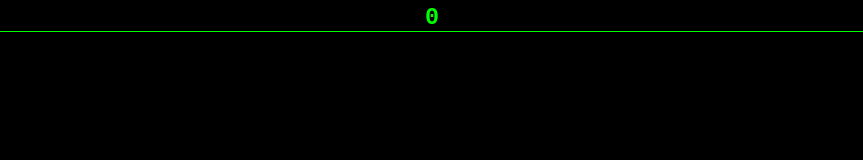
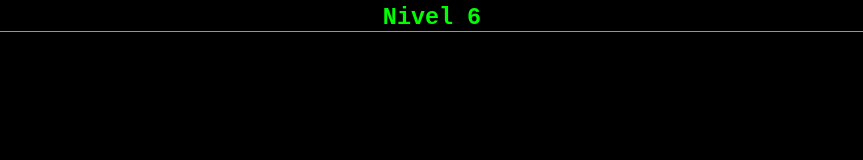
Before and after one commit to ivanchio97/hackthecode, a React (Vite) app: page /nivel6-hXkojsXupcvXazxtqX in a window 1280 px wide. Shown: the top 160 px of the page, without its empty margins (208-1071 px from the left). Built offline with nearby package versions, Linux system fonts and the light colour scheme.

Commit message:
little fix

```diff
--- a/src/Nivel6.jsx
+++ b/src/Nivel6.jsx
@@ -63,7 +63,7 @@ function Nivel6() {
 
   return (
     <>
-      <h3 className='nivel'>{aumento}</h3>
+      <h3 className='nivel'>Nivel 6</h3>
       <div className='game'>
         { !isActive && <a href='https://i.postimg.cc/QhRbXdPR/nivel6.png' target='_blank' className='pistaDescarga' ><div className='energy' style={{background: colors[conteo] }} >Empieza con el avestruz </div></a>}
         <h1>Esta contraseña te la regalo 😉 </h1>
```
